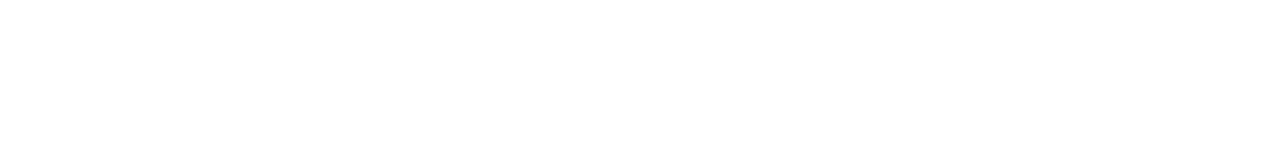
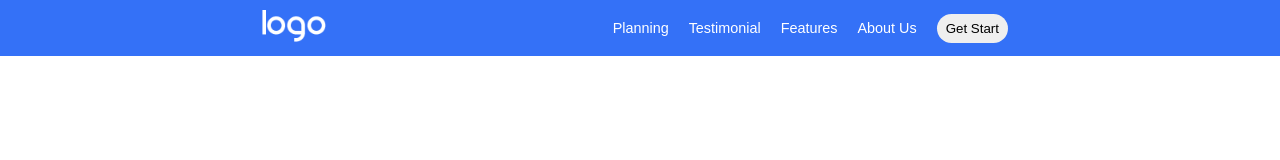
Before and after one commit to EliaMagris/htmlcss-responsive-layout, a plain HTML site: page index.html in a window 1280 px wide. Drawn offline with Linux system fonts and the light colour scheme.

Commit message:
header completato

```diff
--- a/assets/css/style.css
+++ b/assets/css/style.css
@@ -4,4 +4,61 @@
     box-sizing: border-box;
     list-style: none;
     text-decoration: none;
+    font-family: sans-serif;
 }
+
+header{
+    background-color: rgb(52, 113, 247);
+    padding: 10px;
+    position: fixed;
+    width: 100%;
+    z-index: 1;
+}
+
+.container-main{
+    width: 90%;
+    margin: auto;
+}
+
+.container-main img{
+    width: 80%;
+}
+
+.fa-bars{
+    color: white;
+}
+
+.clearfix{
+    display: flex;
+    justify-content: space-between;
+    align-items: center;
+}
+
+@media screen and (max-width: 768px){
+    .nav-list{
+        display: none;
+    }
+}
+@media screen and (min-width: 769px){
+
+    .burgher{
+       display: none;
+    }
+
+    .container-main{
+        width: 60%;
+
+    }
+
+    .nav-list button{
+        padding: 7px 9px;
+        border-radius: 20px;
+        border: none;
+    }
+
+    .nav-list li{
+        margin: 0 10px;
+        color: white;
+        font-size: 0.9rem;
+    }
+}
--- a/index.html
+++ b/index.html
@@ -5,8 +5,26 @@
     <meta http-equiv="X-UA-Compatible" content="IE=edge">
     <meta name="viewport" content="width=device-width, initial-scale=1.0">
     <title>Responsive layout</title>
+    <link rel="stylesheet" href="assets/css/style.css">
+    <link rel="stylesheet" href="https://cdnjs.cloudflare.com/ajax/libs/font-awesome/6.2.0/css/all.min.css" integrity="sha512-xh6O/CkQoPOWDdYTDqeRdPCVd1SpvCA9XXcUnZS2FmJNp1coAFzvtCN9BmamE+4aHK8yyUHUSCcJHgXloTyT2A==" crossorigin="anonymous" referrerpolicy="no-referrer" />
 </head>
   <body>
+    <header>
+        <div class="container-main clearfix">
+           <div><img src="assets/img/logo.png" alt="logo"></div>
+           <div class="burgher"><i class="fa-solid fa-bars"></i></div>
+           <ul class="nav-list clearfix">
+              <li>Planning</li>
+              <li>Testimonial</li>
+              <li>Features</li>
+              <li>About Us</li>
+              <li><button>Get Start</button></li>
+           </ul>
+        </div>
+    </header>
 
+    <main>
+
+    </main>
   </body>
 </html>
```
